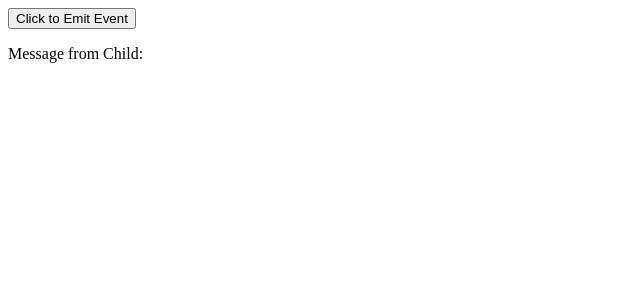
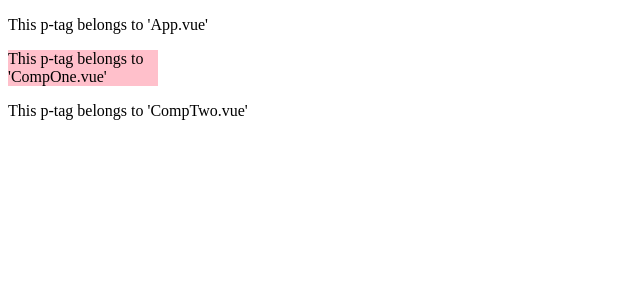
Before and after one commit to Architpidhadiya/exhibytesolution, a Vue app in the folder my-vue-app/: page / in a window 1280 px wide. Shown: the top 300 px of the page, without its empty margins (0-640 px from the left). Built offline with nearby package versions, Linux system fonts and the light colour scheme.

Commit message:
local scope

```diff
--- a/my-vue-app/src/App.vue
+++ b/my-vue-app/src/App.vue
@@ -1,13 +1,11 @@
 <template>
-    <ParentComponent />
+  <div>
+    <p>This p-tag belongs to 'App.vue'</p>
+    <comp-one />
+    <comp-two />
+  </div>
 </template>
 
-<script>
-import ParentComponent from "./components/ParentComponent.vue"
+<script></script>
 
-export default {
-    components: {
-        ParentComponent
-    }
-}
-</script>
+<style></style>
--- /dev/null
+++ b/my-vue-app/src/components/CompOne.vue
@@ -0,0 +1,12 @@
+<template>
+    <p>This p-tag belongs to 'CompOne.vue'</p>
+</template>
+
+<script></script>
+
+<style scoped>
+    p {
+        background-color: pink;
+        width: 150px;
+    }
+</style>
--- /dev/null
+++ b/my-vue-app/src/components/CompTwo.vue
@@ -0,0 +1,7 @@
+<template>
+    <p>This p-tag belongs to 'CompTwo.vue'</p>
+</template>
+
+<script></script>
+
+<style></style>
```
Also changed, not shown: my-vue-app/src/main.js (+6 -2 lines).
